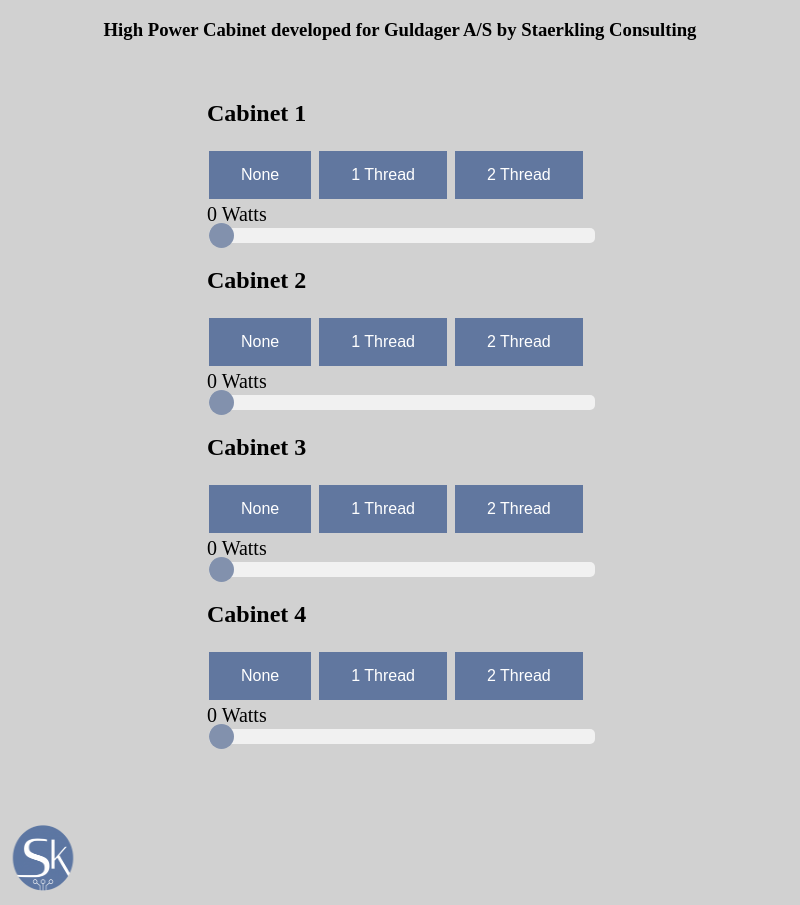
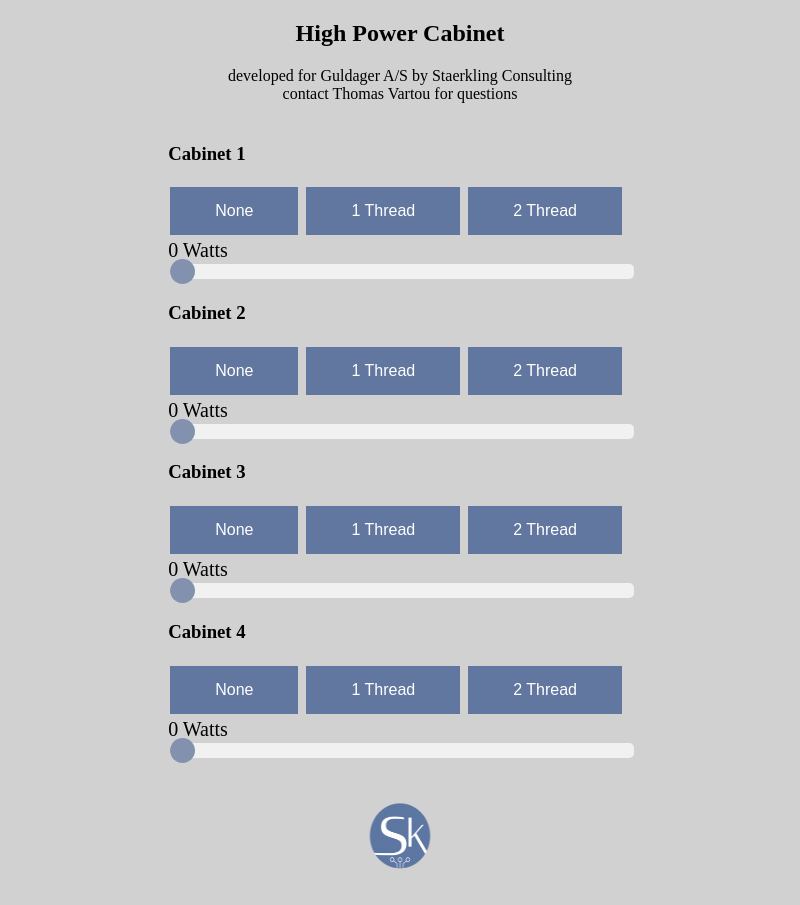
Before and after one commit to nklingen/highpower-gui, an Electron app: page index.html in a window 800 px wide. After the commit the page ends 883 px from the top, so only its background shows below. Drawn offline with Linux system fonts and the light colour scheme.

Commit message:
Add files via upload

```diff
--- a/index.html
+++ b/index.html
@@ -32,7 +32,7 @@
         background-color: rgb(97, 119, 159);
         border: none;
         color: white;
-        padding: 15px 32px;
+        padding: 15px 45px;
         text-align: center;
         text-decoration: none;
         display: inline-block;
@@ -50,16 +50,18 @@
   </head>
   <body style="background-color:rgb(209, 209, 209);">
     <center>
-      <h3 style="font-family:avenir;">High Power Cabinet developed for Guldager A/S by Staerkling Consulting</h3>
+      <h2 style="font-family:avenir;">High Power Cabinet</h2>
+      <p style="font-family:avenir; margin:0; padding:0">developed for Guldager A/S by Staerkling Consulting</p>
+      <p style="font-family:avenir; margin:0; padding:0">contact Thomas Vartou for questions</p>
     </center>
       <br>
 
       <table width = "100%" border = "0">
-        <td width = "25%"></td>
-        <td height = "200" width = "50%">
+        <td width = "20%"></td>
+        <td height = "200" width = "60%">
 
         <!-- CABINET 1 -->
-        <h2 style="font-family:avenir;">Cabinet 1</h2>
+        <h3 style="font-family:avenir;">Cabinet 1</h3>
         <button type="button" class="button" id="myBtn">None</button>
         <button type="button" class="button">1 Thread</button>
         <button type="button" class="button">2 Thread</button>
@@ -70,7 +72,7 @@
         </div>
 
         <!-- CABINET 2 -->
-        <h2 style="font-family:avenir;">Cabinet 2</h2>
+        <h3 style="font-family:avenir;">Cabinet 2</h3>
         <button type="button" class="button" id="myBtn">None</button>
         <button type="button" class="button">1 Thread</button>
         <button type="button" class="button">2 Thread</button>
@@ -81,7 +83,7 @@
         </div>
 
         <!-- CABINET 3 -->
-        <h2 style="font-family:avenir;">Cabinet 3</h2>
+        <h3 style="font-family:avenir;">Cabinet 3</h3>
         <button type="button" class="button" id="myBtn">None</button>
         <button type="button" class="button">1 Thread</button>
         <button type="button" class="button">2 Thread</button>
@@ -92,7 +94,7 @@
         </div>
 
         <!-- CABINET 4 -->
-        <h2 style="font-family:avenir;">Cabinet 4</h2>
+        <h3 style="font-family:avenir;">Cabinet 4</h3>
         <button type="button" class="button" id="myBtn">None</button>
         <button type="button" class="button">1 Thread</button>
         <button type="button" class="button">2 Thread</button>
@@ -102,14 +104,13 @@
           <input type="range" min="0" max="15" value="0" class="slider" id="myRange" onchange="show_value_4(this.value);">
         </div>
         </td>
-      <td width = "25%"></td>
+      <td width = "20%"></td>
     </table>
       <br>
       <br>
-      <br>
-      <br>
-      <img src = "logo.png" width="70" height="70" />
-
+      <center>
+        <img src = "logo.png" width="70" height="70" />
+      </center>
 
 
 
```
